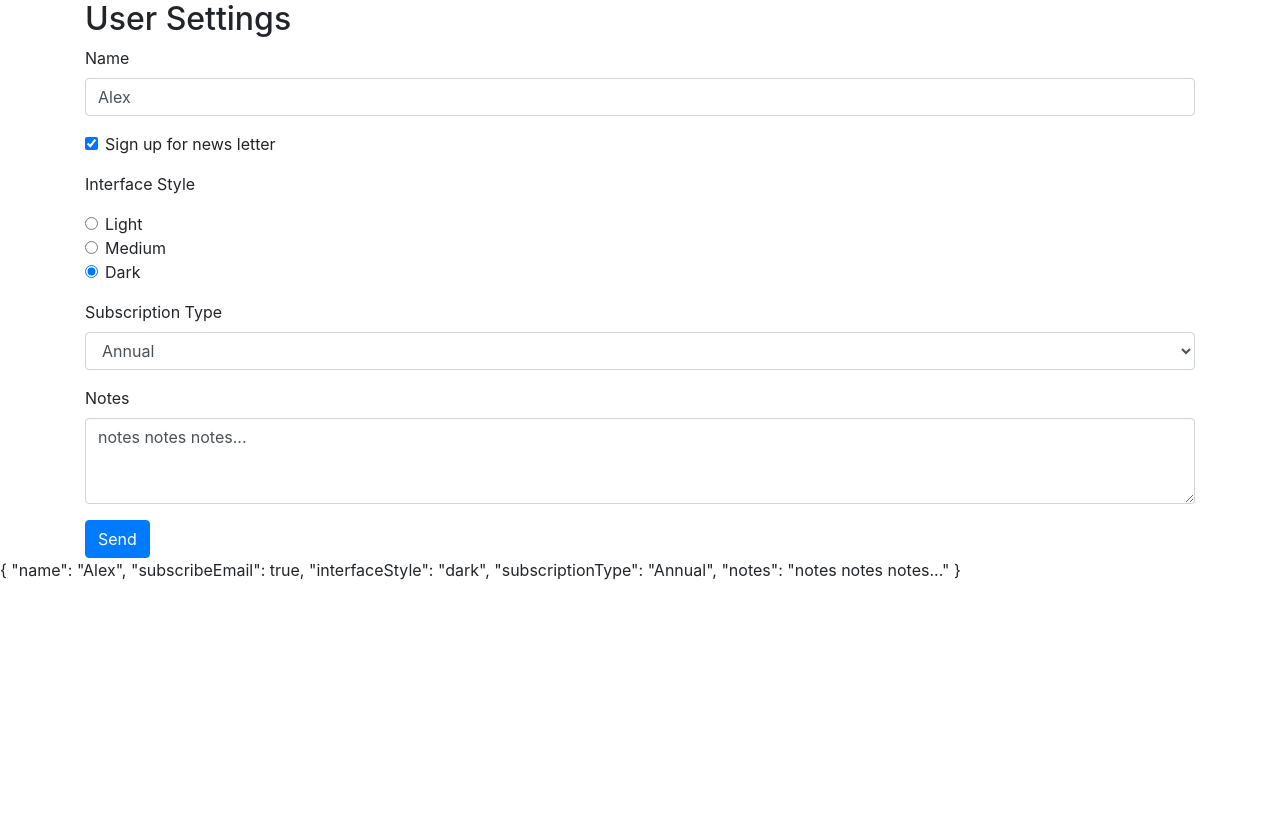
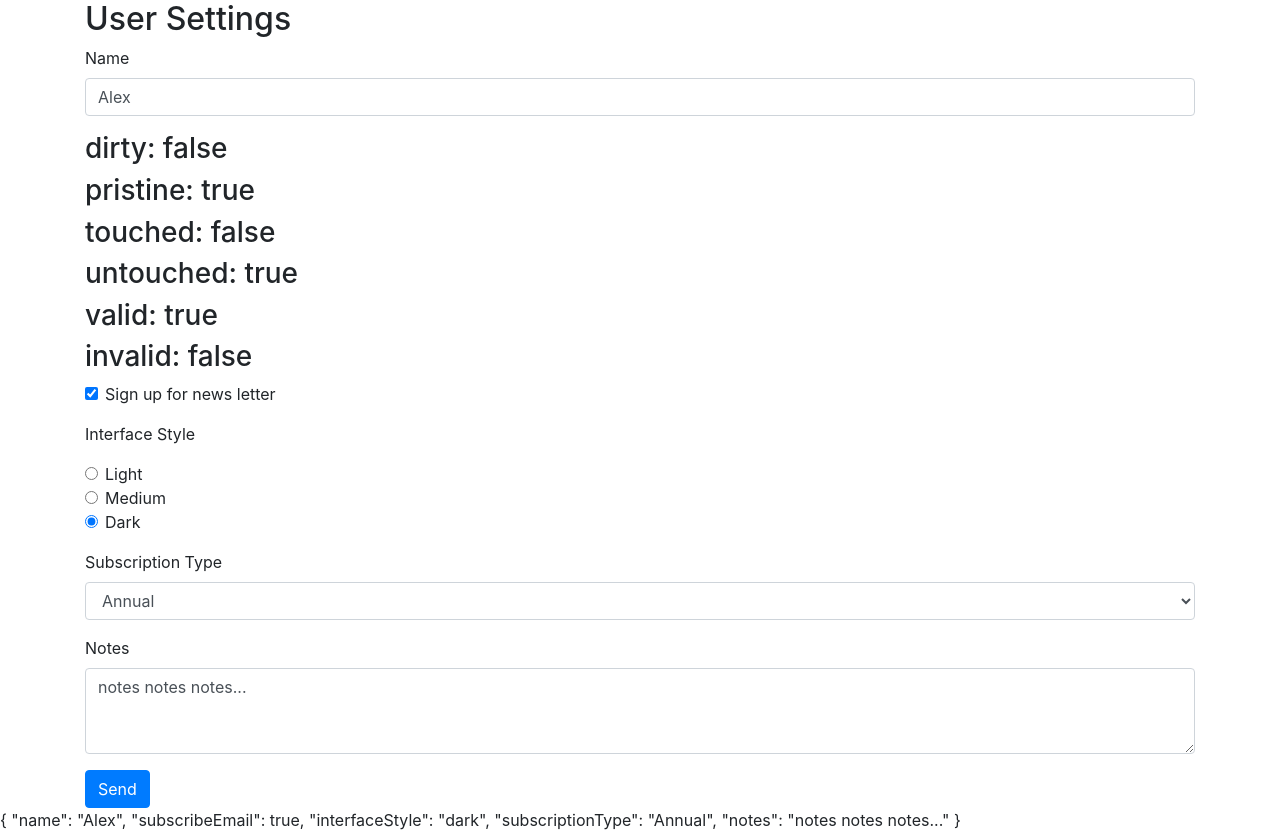
Before and after one commit to fullera8/AngularBeginnerForms, an Angular app in the folder ps-demo/: page / in a window 1280 px wide. Before the commit the page ends 800 px from the top, so only its background shows below. Built offline with nearby package versions, Linux system fonts and the light colour scheme.

Commit message:
Demo a property class to show how underlying angular properties work.

```diff
--- a/ps-demo/src/app/user-settings-form/user-settings-form.component.html
+++ b/ps-demo/src/app/user-settings-form/user-settings-form.component.html
@@ -7,8 +7,15 @@
     <div class="form-group">
       <label for="name">Name</label>
       <input id="name" name="name" class="form-control" placeholder="Name"
-      [(ngModel)]="userSettings.name" required pattern="B.*" minlength="3" maxlength="20"/>
+      [(ngModel)]="userSettings.name" required #propertyTest="ngModel" />
     </div>
+
+    <h3>dirty: {{ propertyTest.dirty }}</h3>
+    <h3>pristine: {{ propertyTest.pristine }}</h3>
+    <h3>touched: {{ propertyTest.touched }}</h3>
+    <h3>untouched: {{ propertyTest.untouched }}</h3>
+    <h3>valid: {{ propertyTest.valid }}</h3>
+    <h3>invalid: {{ propertyTest.invalid }}</h3>
 
     <!-- Check box demo -->
     <div class="form-check form-group">
```
